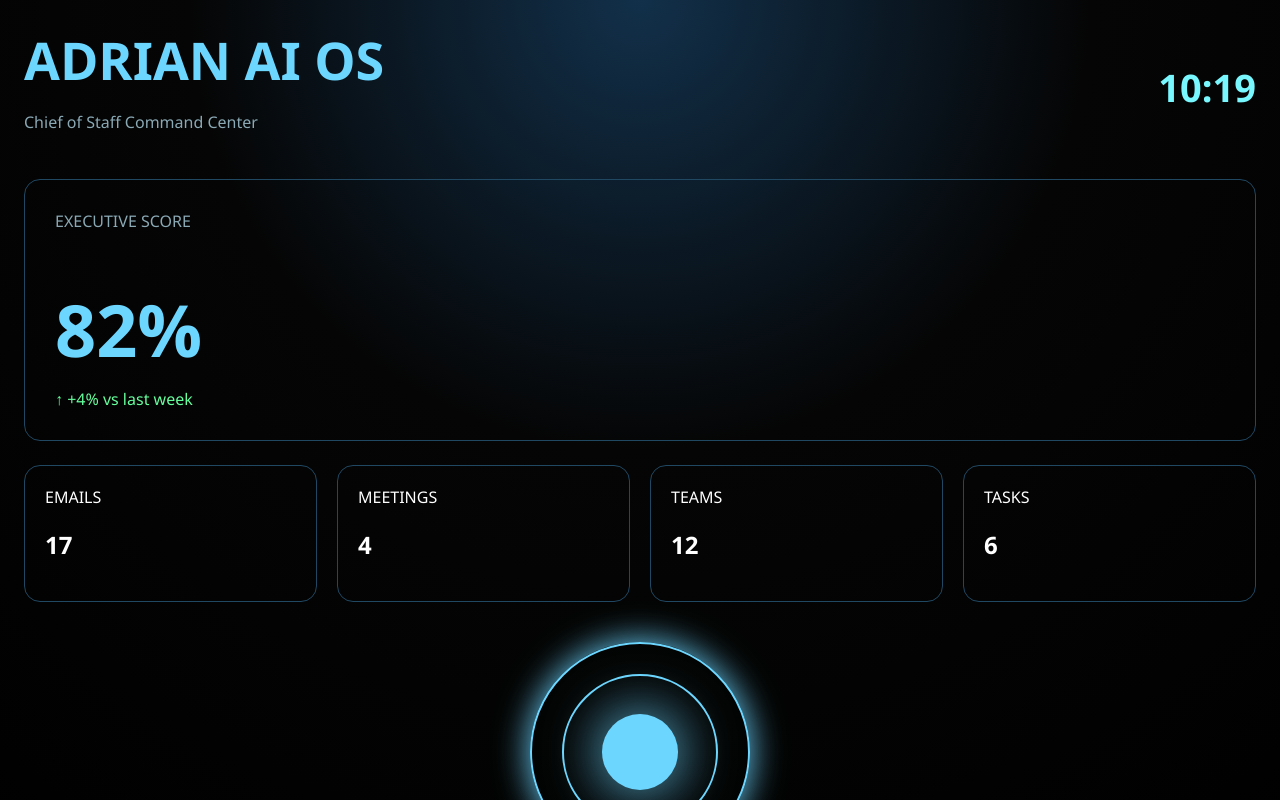
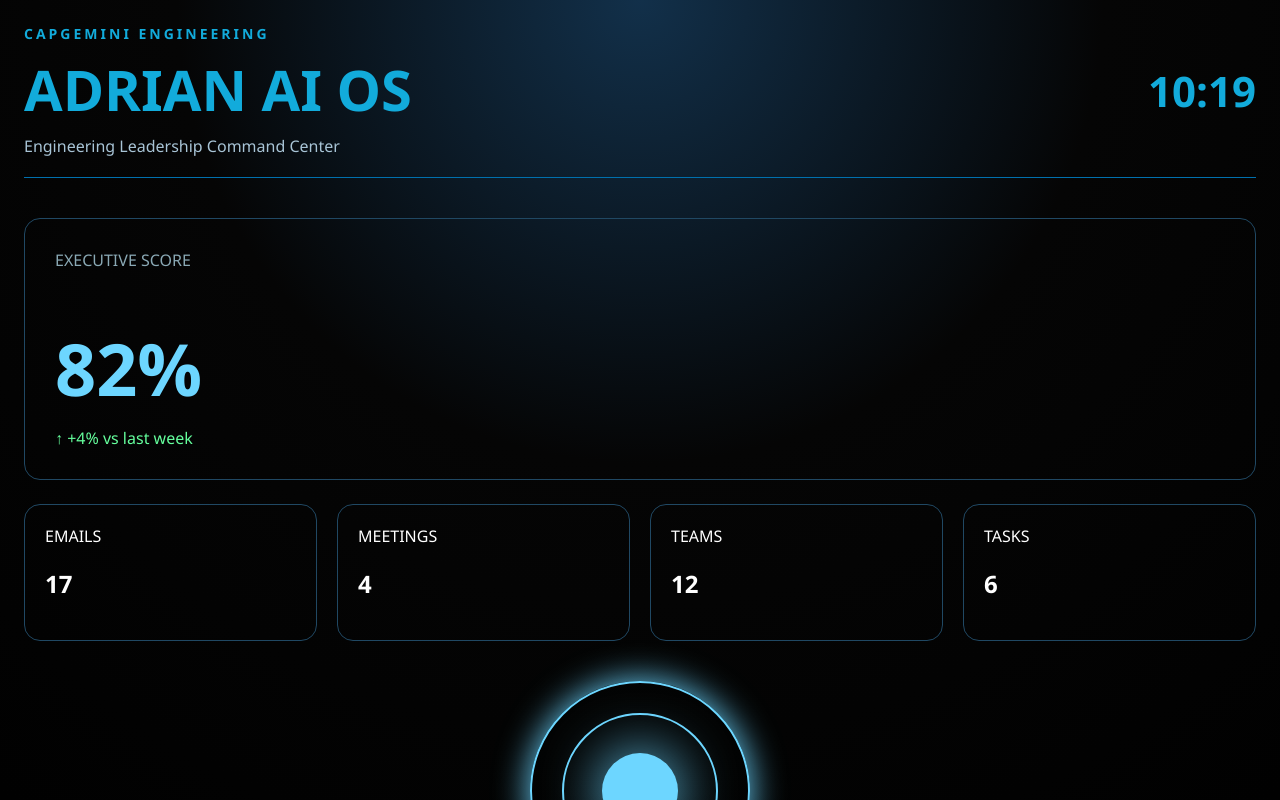
Before and after one commit to adrianbartosik/adrian-ai-os, a Next.js app: page / in a window 1280 px wide. Shown: the top 800 px of the page. Built offline with nearby package versions, Linux system fonts and the light colour scheme.

Commit message:
Refactor Header styles and text content
Updated styles for Header component including margins, colors, and font sizes.

```diff
--- a/components/Header.js
+++ b/components/Header.js
@@ -6,32 +6,51 @@ export default function Header({ time }) {
         display: "flex",
         justifyContent: "space-between",
         alignItems: "center",
-        marginBottom: "30px",
+        marginBottom: "40px",
+        borderBottom: "1px solid #0070ad",
+        paddingBottom: "20px",
       }}
     >
       <div>
+        <div
+          style={{
+            color: "#12abdb",
+            fontSize: "14px",
+            letterSpacing: "3px",
+            fontWeight: "600",
+          }}
+        >
+          CAPGEMINI ENGINEERING
+        </div>
+
         <h1
           className="title"
           style={{
-            margin: 0,
-            color: "#6dd6ff",
-            fontSize: "52px",
+            margin: "8px 0",
+            color: "#12abdb",
+            fontSize: "56px",
+            fontWeight: "700",
           }}
         >
           ADRIAN AI OS
         </h1>
 
-        <p style={{ color: "#8aa9b5" }}>
-          Chief of Staff Command Center
+        <p
+          style={{
+            color: "#a8c4d6",
+            margin: 0,
+          }}
+        >
+          Engineering Leadership Command Center
         </p>
       </div>
 
       <div
         className="clock"
         style={{
-          fontSize: "38px",
-          color: "#78f7ff",
-          fontWeight: "bold",
+          fontSize: "42px",
+          color: "#12abdb",
+          fontWeight: "700",
         }}
       >
         {time}
```
